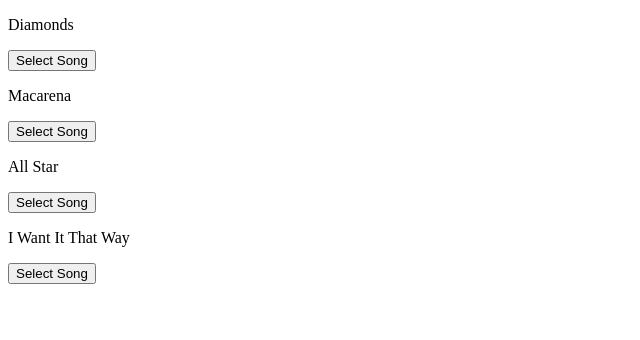
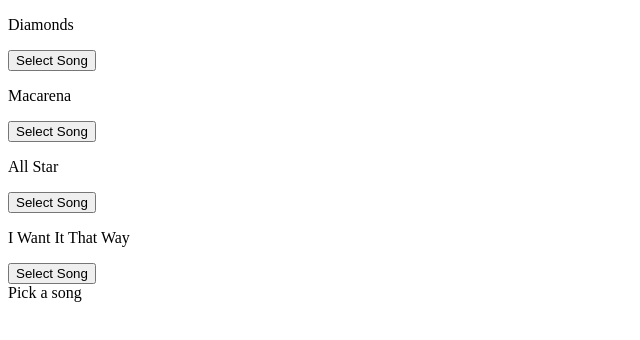
Before and after one commit to evatd/test-app, a React (Create React App) app: page / in a window 1280 px wide. Shown: the top 340 px of the page, without its empty margins (0-640 px from the left). Built offline with nearby package versions, Linux system fonts and the light colour scheme.

Commit message:
Add SongDetail and read its data from state/hook up

```diff
--- /dev/null
+++ b/src/components/SongDetail.js
@@ -0,0 +1,24 @@
+import React from "react";
+import { connect } from "react-redux";
+
+const SongDetail = ({ song }) => {
+  if (!song) return <div>{"Pick a song"}</div>;
+  return (
+    <div>
+      <p>{song.title} </p>
+      <p>{song.duration}</p>
+    </div>
+  );
+};
+
+// we want to grab selectedSong state specifically
+// refer to combinedReducers for key
+// opted for a key called song, local to this comp
+const mapStateToProps = state => {
+  return { song: state.selectedSong };
+};
+
+// here we just wanna access select song data
+// whereas in SongList we're dealing with user action
+// so we import the AC and call it from the comp/pass it down as a second argument
+export default connect(mapStateToProps)(SongDetail);
--- a/src/components/SongList.js
+++ b/src/components/SongList.js
@@ -4,6 +4,7 @@ import { connect } from "react-redux";
 // importing a plain old JS function,
 // it gets called and we return an object
 import { selectSong } from "./../actions";
+import SongDetail from "./SongDetail";
 
 class SongList extends Component {
   renderList = () =>
@@ -17,7 +18,14 @@ class SongList extends Component {
       </div>
     ));
   render() {
-    return <div>{this.renderList()}</div>;
+    return (
+      <div>
+        {this.renderList()}
+        <div>
+          <SongDetail />
+        </div>
+      </div>
+    );
   }
 }
 
```
